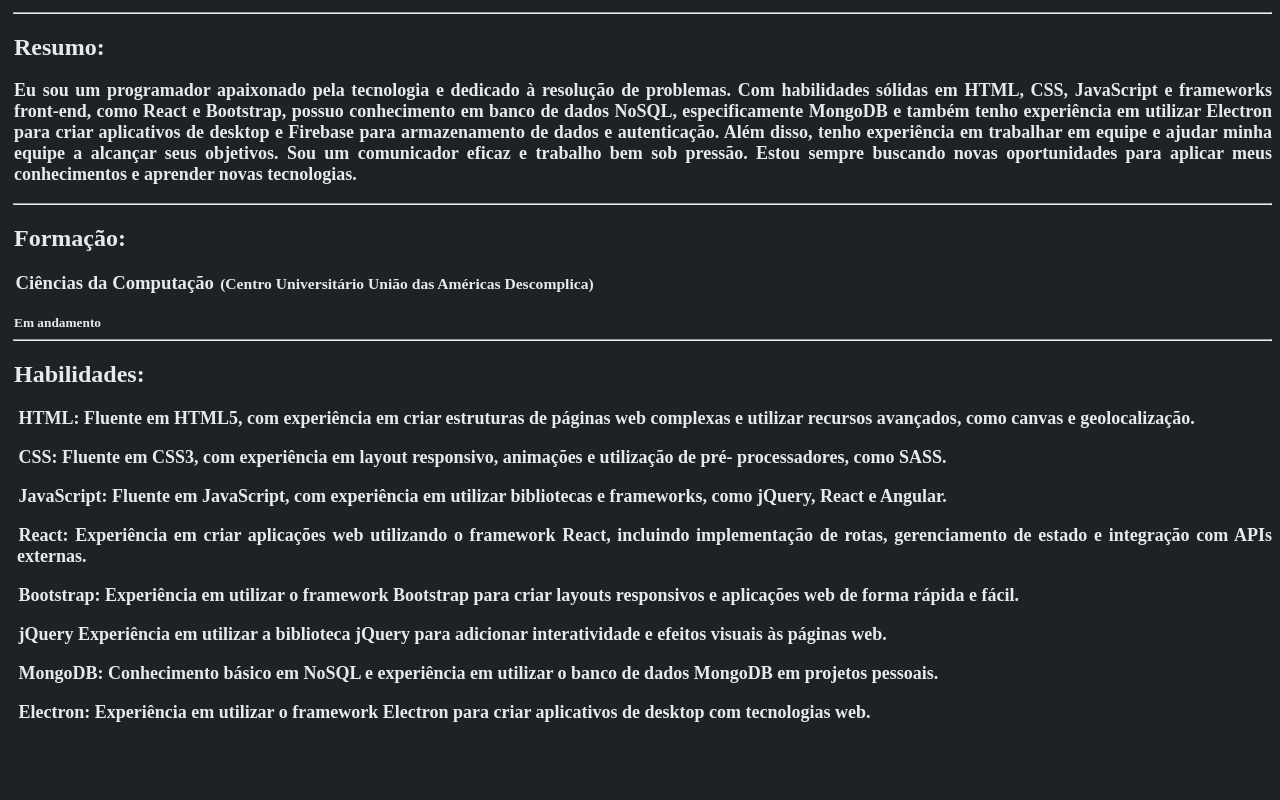
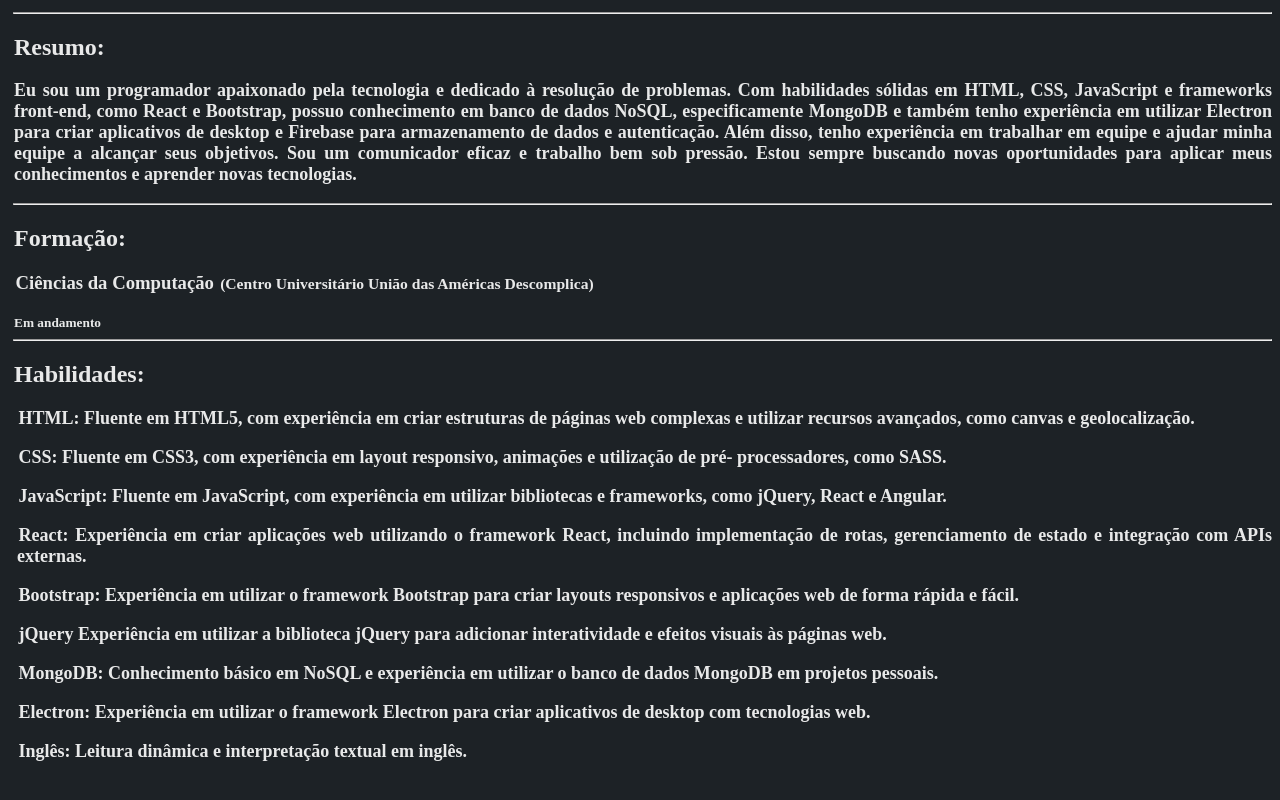
Before and after one commit to AKISASHI/MyCurriculo, a plain HTML site: page index.html in a window 1280 px wide. Shown: the part 320-1120 px from the top of the page. Before the commit the page ends 1087 px from the top, so only its background shows below. Drawn offline with Linux system fonts and the light colour scheme.

Commit message:
adicionei mais uma habilidade as competências.

```diff
--- a/index.html
+++ b/index.html
@@ -78,6 +78,9 @@
                             aplicativos de desktop com
                             tecnologias web.</p>
                     </li>
+                    <li>
+                        <p><strong>Inglês:</strong> Leitura dinâmica e interpretação textual em inglês.</p>
+                    </li>
                 </ul>
     </div>
 </body>
```
